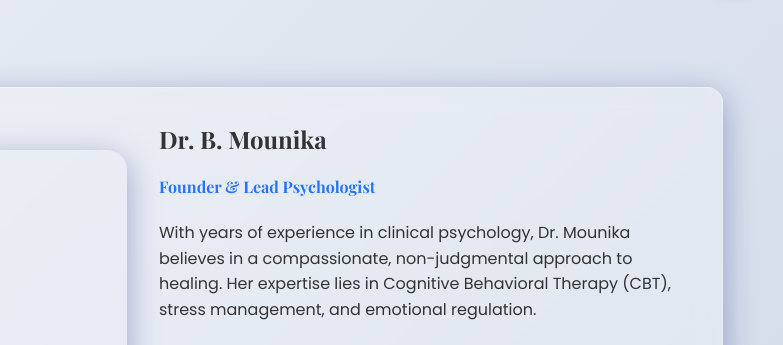
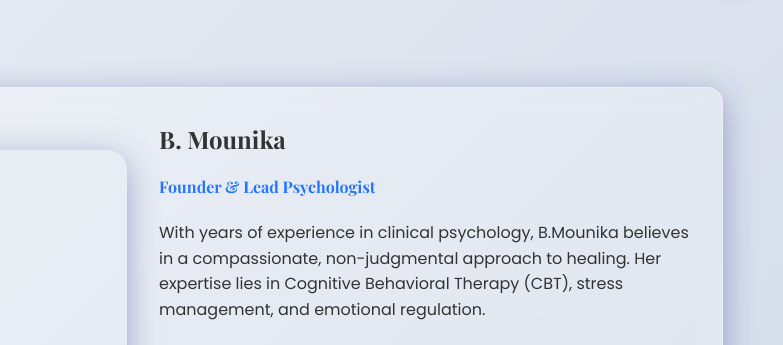
Before and after one commit to SHARABUMANOJKUMAR/Mansparh, a plain HTML site: page about.html in a window 1280 px wide. Shown: the part 793-1138 px from the top of the page, 497-1280 px from the left. Drawn offline with nearby package versions, Linux system fonts and the light colour scheme; a script that the page names is missing.

Commit message:
Update README.md

```diff
--- a/about.html
+++ b/about.html
@@ -56,15 +56,15 @@
 
                 <div class="therapist-img-container tilt-effect">
                     <img src="https://res.cloudinary.com/dcgppqjzk/image/upload/f_auto,q_auto/v1770894970/WhatsApp_Image_2026-02-12_at_01.46.03_mxazsm.jpg"
-                        alt="Dr. B. Mounika" loading="lazy">
+                        alt="B. Mounika" loading="lazy">
                 </div>
 
                 <div class="therapist-info">
-                    <h2>Dr. B. Mounika</h2>
+                    <h2>B. Mounika</h2>
                     <h4 style="color: var(--secondary-color); margin-bottom: 20px;">Founder & Lead Psychologist</h4>
 
                     <p>
-                        With years of experience in clinical psychology, Dr. Mounika believes in a compassionate,
+                        With years of experience in clinical psychology, B.Mounika believes in a compassionate,
                         non-judgmental approach to healing. Her expertise lies in Cognitive Behavioral Therapy (CBT),
                         stress management, and emotional regulation.
                     </p>
```
